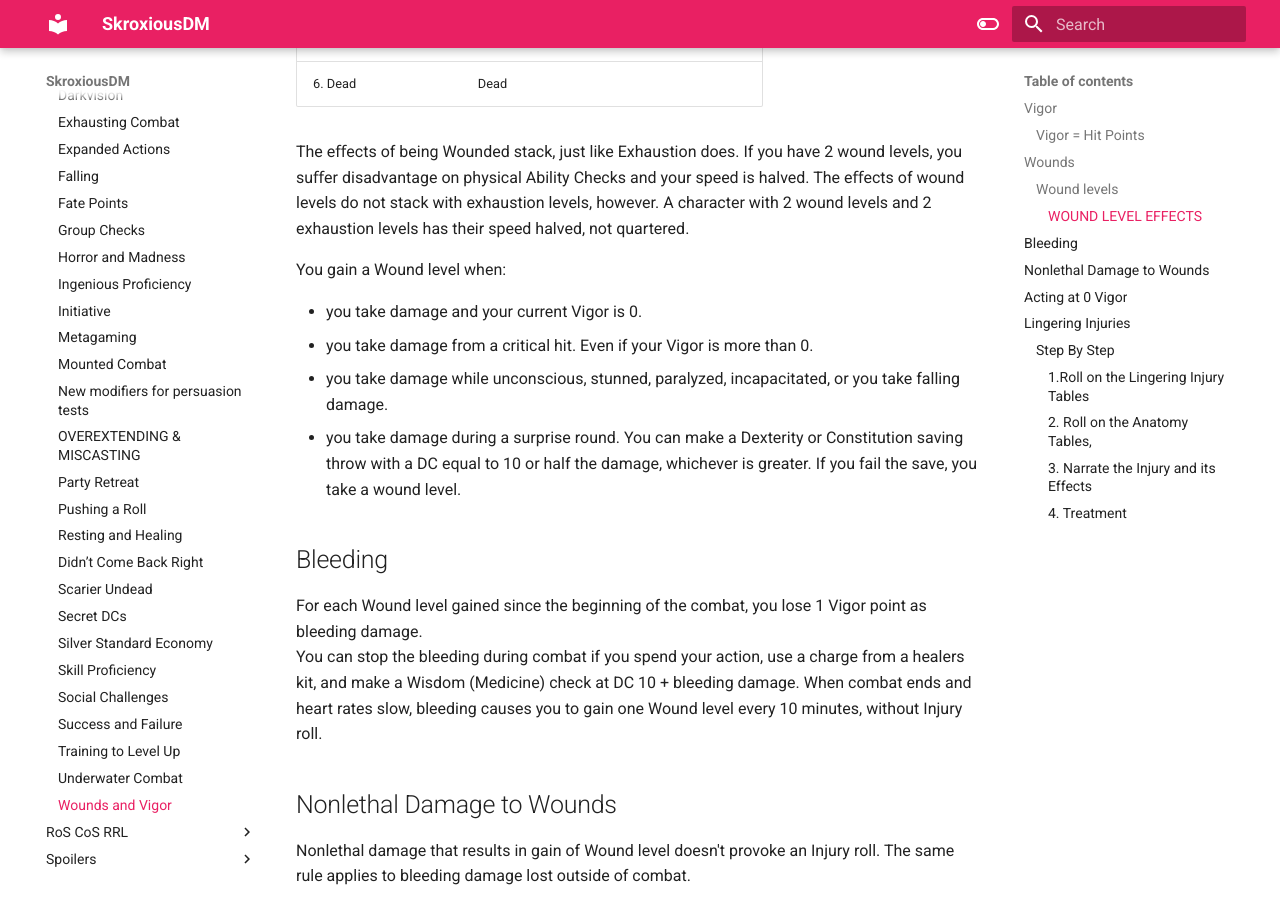
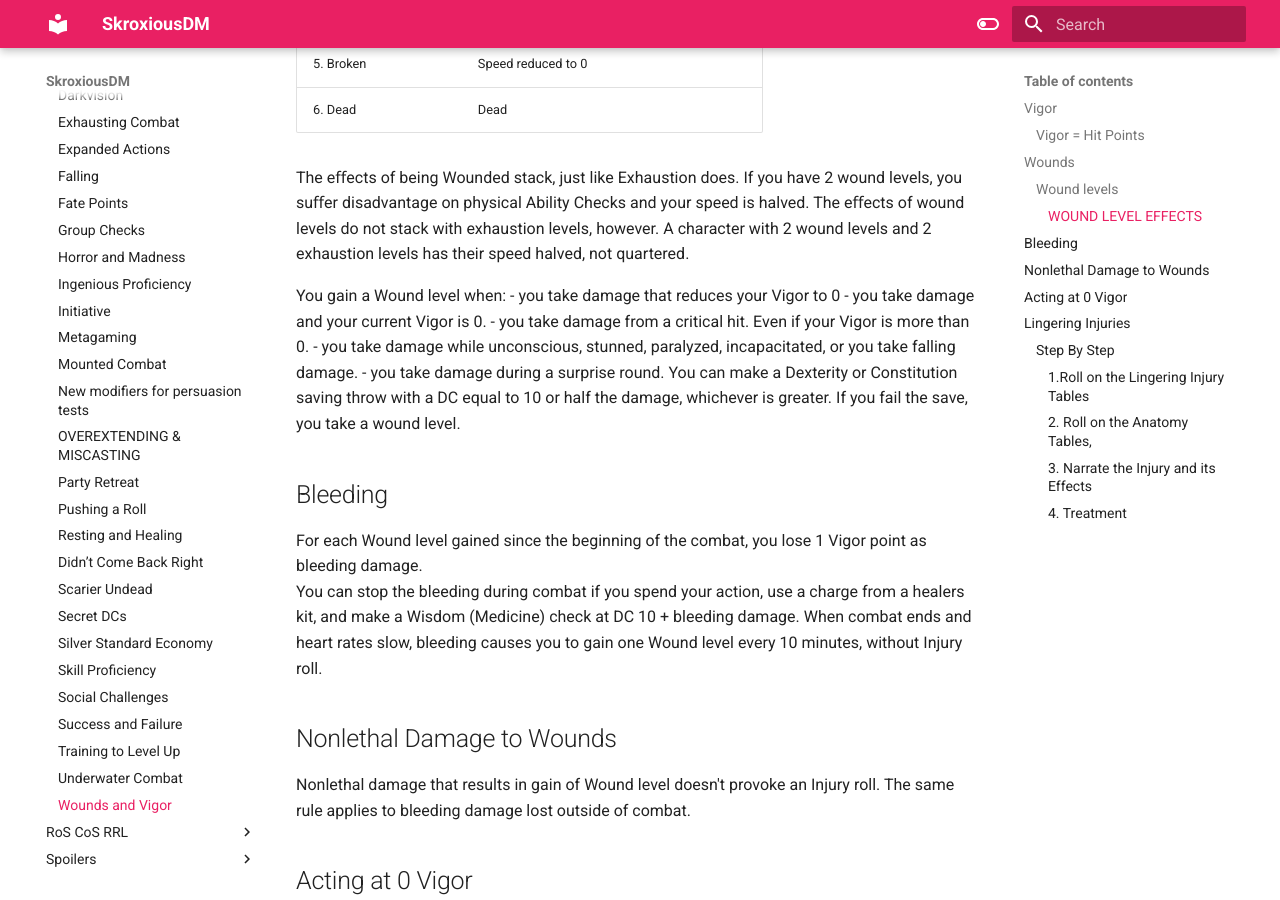
Before and after one commit to SkroxiousDM/SkroxiousDM, an MkDocs documentation site: the page built from docs/7.House_rules/Wounds_and_Vigor.md, in a window 1280 px wide and 900 px high, scrolled down 909 px. Built offline with MkDocs 1.6.1 and Material for MkDocs 9.7.7, drawn with Linux system fonts in a browser that asks for light colours; some of the changed text lies outside the part shown.

Commit message:
vault backup: 2023-10-29 21:28:42

```diff
--- a/docs/7.House_rules/Wounds_and_Vigor.md
+++ b/docs/7.House_rules/Wounds_and_Vigor.md
@@ -3,6 +3,7 @@
 ## Vigor
 
 Your stamina and ability to evade enemy attacks is your Vigor points. It's equal to your hit points. Anytime you take damage, subtract that amount from Vigor.
+This represents the expenditure of stamina, luck and reflexes to avoid a lethal blow
 #### Vigor = Hit Points
 
 ## Wounds
@@ -26,7 +27,7 @@
 
 
 You gain a Wound level when:
-
+- you take damage that reduces your Vigor to 0
 - you take damage and your current Vigor is 0.
 - you take damage from a critical hit. Even if your Vigor is more than 0.
 - you take damage while unconscious, stunned, paralyzed, incapacitated, or you take falling damage.
```
